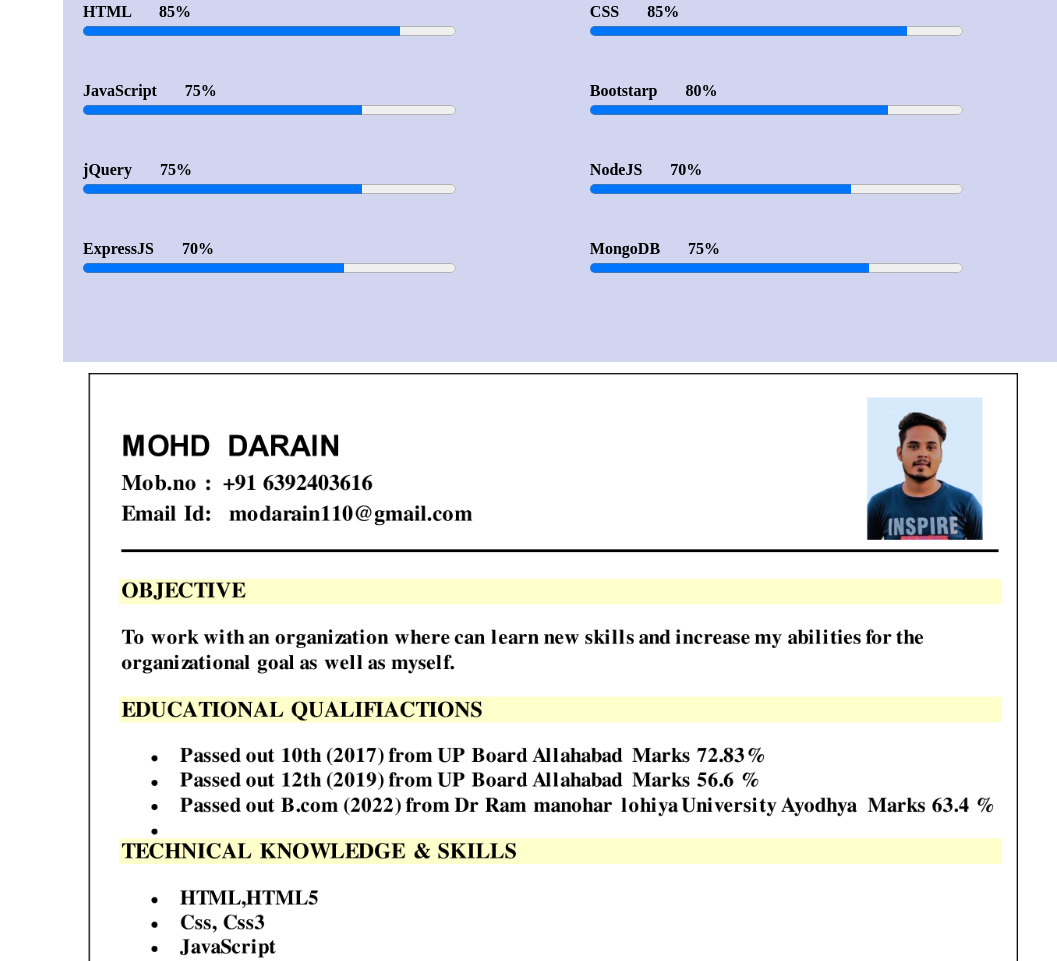
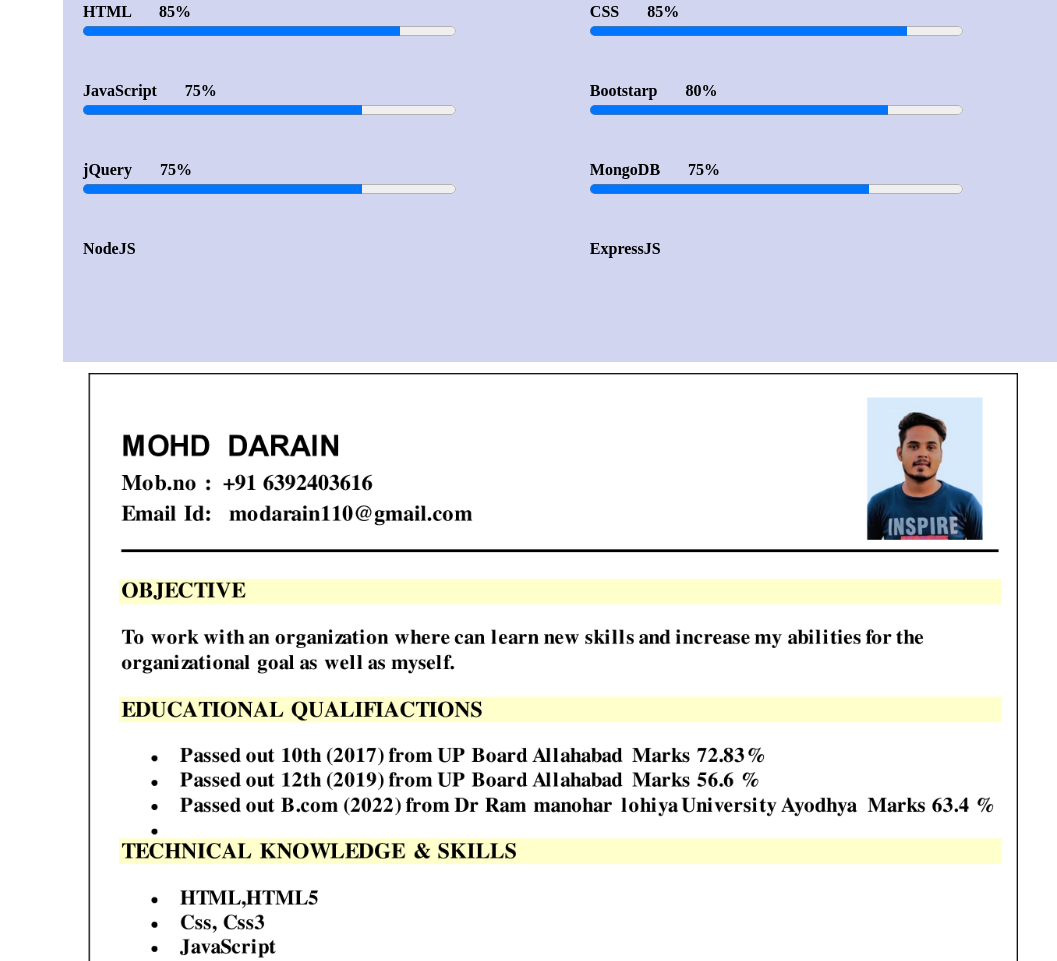
Before and after one commit to Darain786/portfolio, a website: page index.html in a window 1280 px wide. Shown: the part 1469-2430 px from the top of the page, without its empty margins (223-1280 px from the left). Drawn offline with nearby package versions, Linux system fonts and the light colour scheme.

Commit message:
Update index.html

```diff
--- a/index.html
+++ b/index.html
@@ -99,18 +99,18 @@
                     <div>jQuery &nbsp; &nbsp; &nbsp; 75%</div>
                     <progress min="1" max="100" value="75"></progress>
                 </div>
-                <div>
-                    <div>NodeJS &nbsp; &nbsp; &nbsp; 70%</div>
-                    <progress min="1" max="100" value="70"></progress>
-                </div>
-                <div>
-                    <div>ExpressJS &nbsp; &nbsp; &nbsp; 70%</div>
-                    <progress min="1" max="100" value="70"></progress>
-                </div>
-                <div>
+                 <div>
                     <div>MongoDB &nbsp; &nbsp; &nbsp; 75%</div>
                     <progress min="1" max="100" value="75"></progress>
                 </div>
+                <div>
+                    <div>NodeJS</div>
+
+                </div>
+                <div>
+                    <div>ExpressJS </div>
+                </div>
+
               </div>
            </div>
            <div class="img"id="resume">
```
